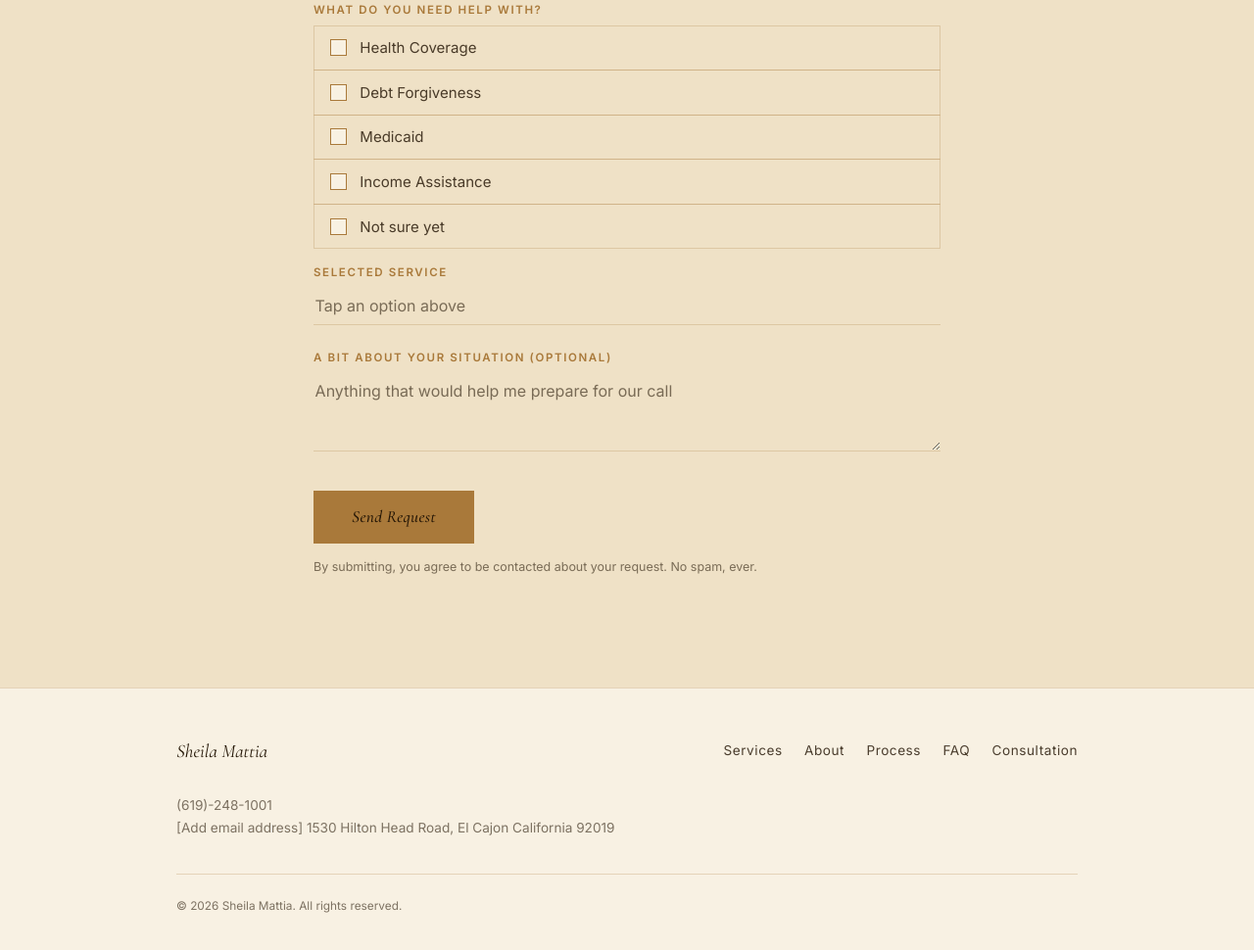
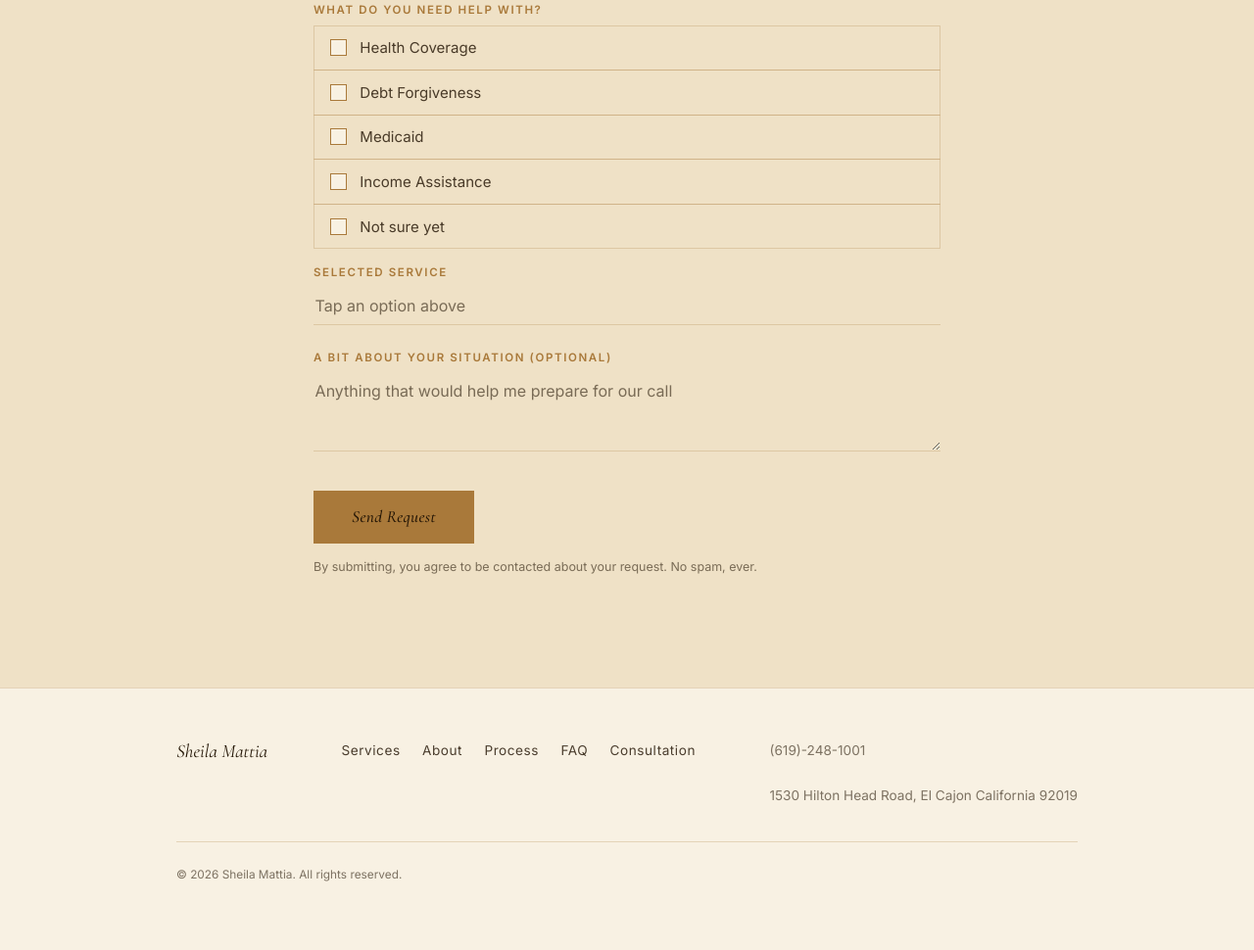
Before and after one commit to IntegrityInsurenceGroup/SheilaConsulting.com, a plain HTML site: page index.html in a window 1280 px wide. Shown: the part 4392-5362 px from the top of the page at 98% size. After the commit the page ends 5333 px from the top, so only its background shows below. Drawn offline with nearby package versions, Linux system fonts and the light colour scheme.

Commit message:
Update index.html

```diff
--- a/index.html
+++ b/index.html
@@ -3,6 +3,7 @@
 <head>
 <meta charset="UTF-8">
 <meta name="viewport" content="width=device-width, initial-scale=1.0">
+<meta name="format-detection" content="telephone=no">
 <title>Sheila Mattia — Insurance Consultant</title>
 <link rel="preconnect" href="https://fonts.googleapis.com">
 <link rel="preconnect" href="https://fonts.gstatic.com" crossorigin>
@@ -886,6 +887,13 @@
     font-size:0.85rem;
     color:var(--ink-faint);
     line-height:1.7;
+  }
+  .footer-contact a,
+  .footer-contact a:visited,
+  .footer-contact a:hover,
+  .footer-contact a:active {
+      color: inherit;
+      text-decoration: none;
   }
   .footer-legal{
     max-width:920px;
@@ -1234,8 +1242,8 @@
         <li><a href="#consultation">Consultation</a></li>
       </ul>
       <div class="footer-contact">
-        (619)-248-1001<br>
-        [Add email address]
+        <a href="tel:+16192481001" class="phone-number">(619)-248-1001</a><br>
+        <a href="mailto:you@example.com" class="email-address"></a><br>
         1530 Hilton Head Road, El Cajon California 92019
       </div>
     </div>
```
